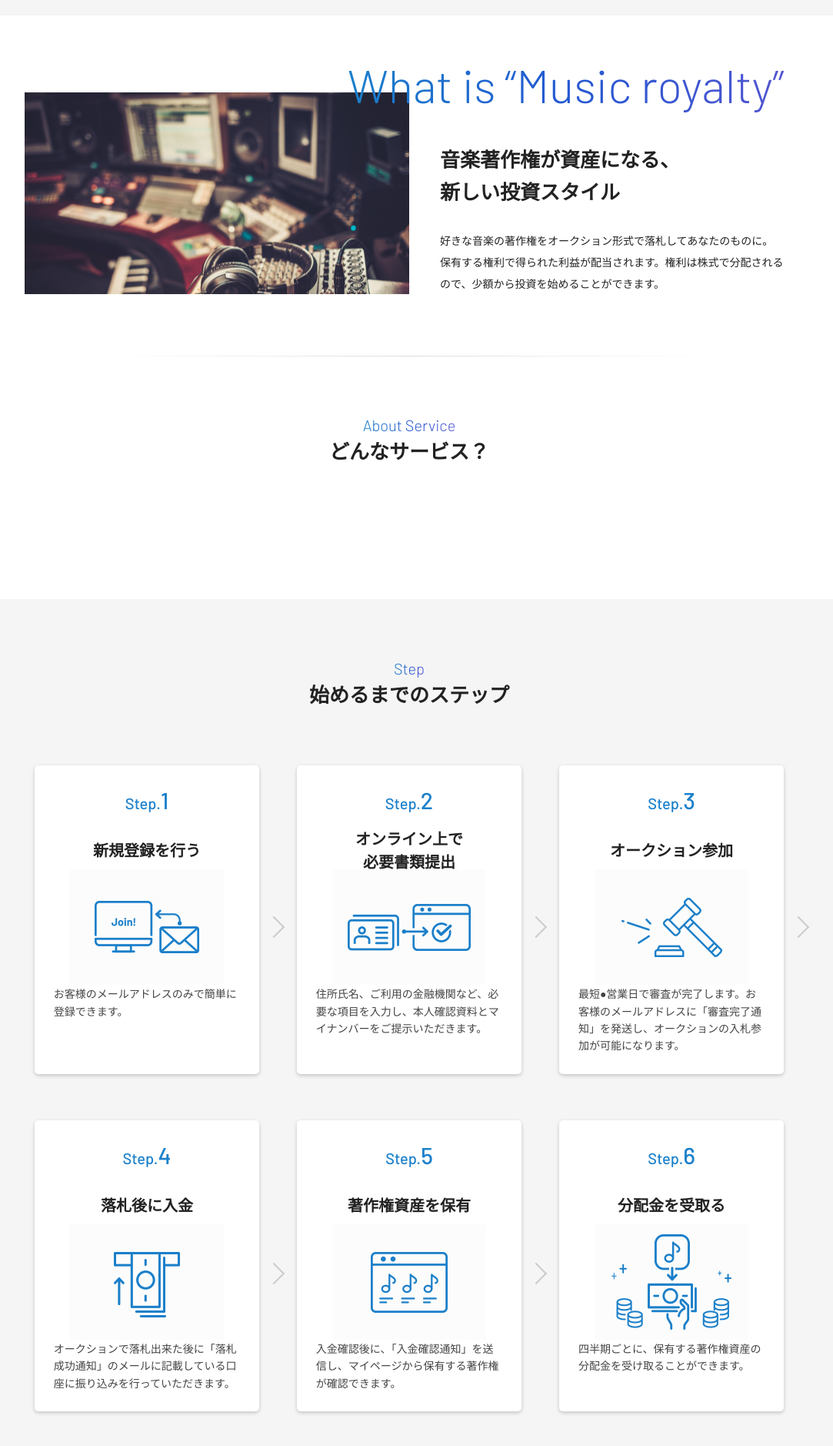
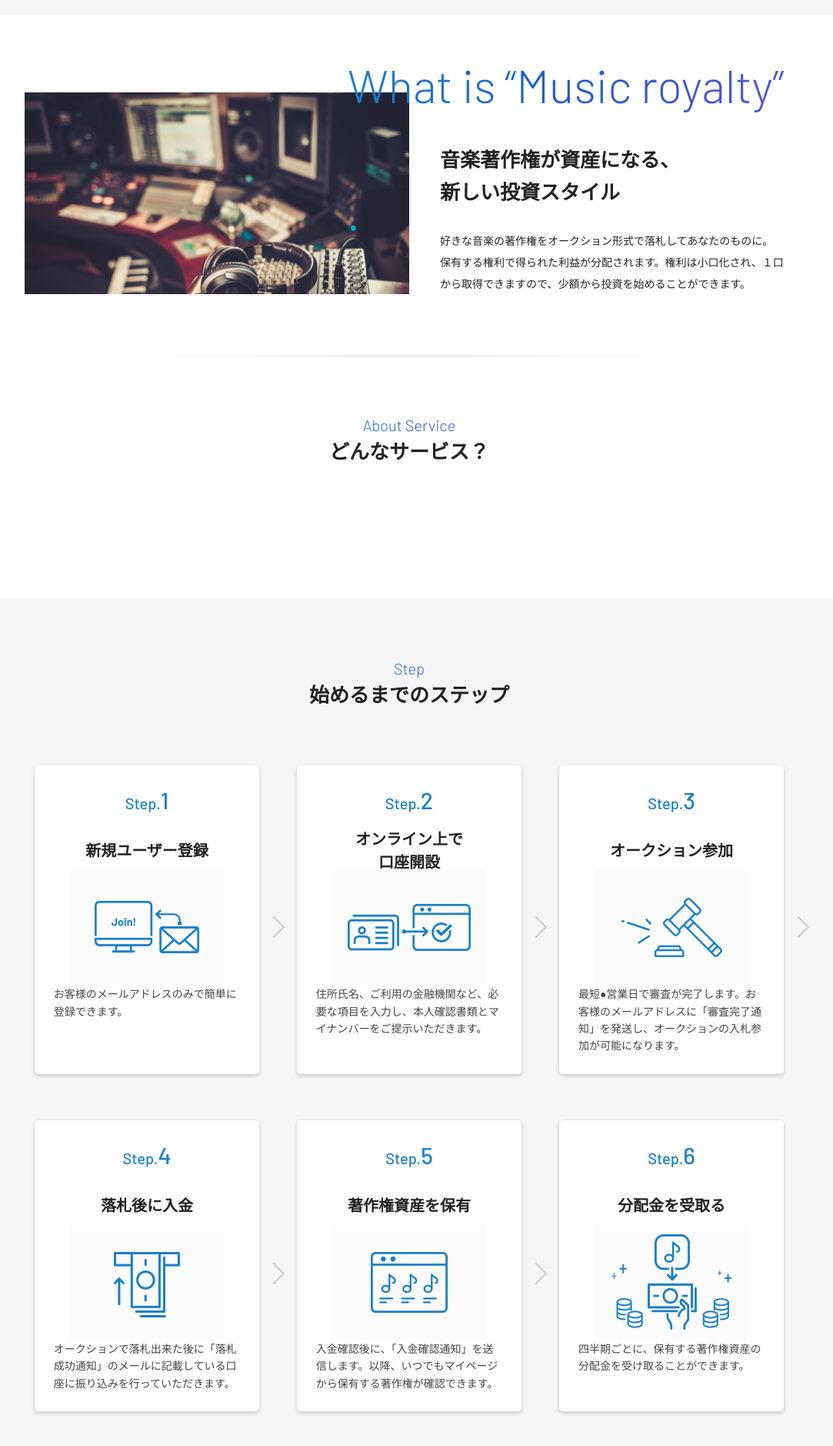
Before and after one commit to hexabase/sample-vue-auction, a Vue app: page / in a window 1280 px wide. Shown: the part 1491-3369 px from the top of the page at 77% size, without its empty margins (108-1191 px from the left). Built offline with nearby package versions, Linux system fonts and the light colour scheme; no server answers; what vue-azure-blob-upload would draw is missing.

Commit message:
CSS修正

```diff
--- a/src/assets/scss/styles/userinfo.scss
+++ b/src/assets/scss/styles/userinfo.scss
@@ -642,13 +642,24 @@
         width: 560px;
         margin: 0 auto;
 
+        @include max-screen($breakpoint-mobile) {
+            margin-top: 20px;
+        }
+
         .v-messages {
             min-height: 0;
+        }
+
+        &__slot {
+            @include max-screen($breakpoint-mobile) {
+                align-items: flex-start;
+            }
         }
     }
 
     &_concent {
         width: 600px;
+        max-width: 100%;
         max-height: 200px;
         overflow: auto;
         margin: 20px auto;
@@ -658,6 +669,10 @@
         font-size: 1.2rem;
         line-height: 1.8;
         text-align: left;
+
+        @include max-screen($breakpoint-mobile) {
+
+        }
     }
 }
 
--- a/views/AuctionList.vue
+++ b/views/AuctionList.vue
@@ -58,12 +58,12 @@
                   displayAuctionList[index].最高入札額
                     ? changeYen(displayAuctionList[index].最高入札額)
                     : changeYen(displayAuctionList[index].オークション開始金額)
-                }}<span class="unit">円（年2.2%）</span>
+                }}<span class="unit">円（年利回り 2.2%）</span>
               </dd>
               <dt>スタート金額</dt>
               <dd>
                 {{ changeYen(displayAuctionList[index].オークション開始金額)
-                }}<span class="unit">円（年2.2%）</span>
+                }}<span class="unit">円（年利回り 2.2%）</span>
               </dd>
               <dt>競争率</dt>
               <dd>
--- a/views/Top.vue
+++ b/views/Top.vue
@@ -206,7 +206,7 @@
           </h4>
           <p class="about_text">
             好きな音楽の著作権をオークション形式で落札してあなたのものに。<br />
-            保有する権利で得られた利益が配当されます。権利は株式で分配されるので、少額から投資を始めることができます。
+            保有する権利で得られた利益が分配されます。権利は小口化され、１口から取得できますので、少額から投資を始めることができます。
           </p>
         </div>
       </div>
@@ -224,9 +224,12 @@
         <ol class="content aboutStep_list">
           <li>
             <div class="aboutStep_step">Step.<span>1</span></div>
-            <div class="aboutStep_title">新規登録を行う</div>
+            <div class="aboutStep_title">新規ユーザー登録</div>
             <figure class="aboutStep_img">
-              <img src="~@/assets/img/step1.png" alt="Step. 新規登録を行う" />
+              <img
+                src="~@/assets/img/step1.png"
+                alt="Step.1 新規ユーザー登録"
+              />
             </figure>
             <p class="aboutStep_text">
               お客様のメールアドレスのみで簡単に登録できます。
@@ -234,15 +237,15 @@
           </li>
           <li>
             <div class="aboutStep_step">Step.<span>2</span></div>
-            <div class="aboutStep_title">オンライン上で<br />必要書類提出</div>
+            <div class="aboutStep_title">オンライン上で<br />口座開設</div>
             <figure class="aboutStep_img">
               <img
                 src="~@/assets/img/step2.png"
-                alt="Step.2 オンライン上で必要書類提出"
+                alt="Step.2 オンライン上で口座開設"
               />
             </figure>
             <p class="aboutStep_text">
-              住所氏名、ご利用の金融機関など、必要な項目を入力し、本人確認資料とマイナンバーをご提示いただきます。
+              住所氏名、ご利用の金融機関など、必要な項目を入力し、本人確認書類とマイナンバーをご提示いただきます。
             </p>
           </li>
           <li>
@@ -278,7 +281,7 @@
               />
             </figure>
             <p class="aboutStep_text">
-              入金確認後に、「入金確認通知」を送信し、マイページから保有する著作権が確認できます。
+              入金確認後に、「入金確認通知」を送信します。以降、いつでもマイページから保有する著作権が確認できます。
             </p>
           </li>
           <li>
```
